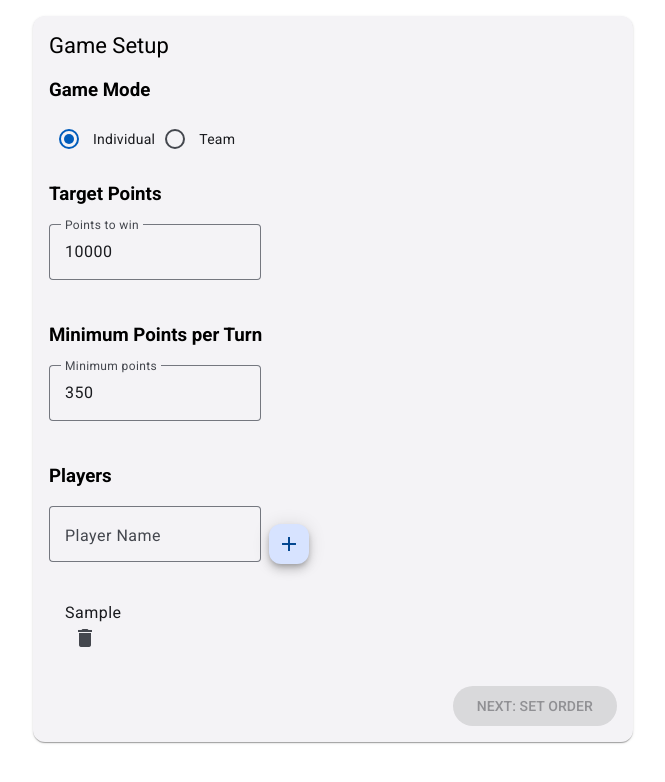
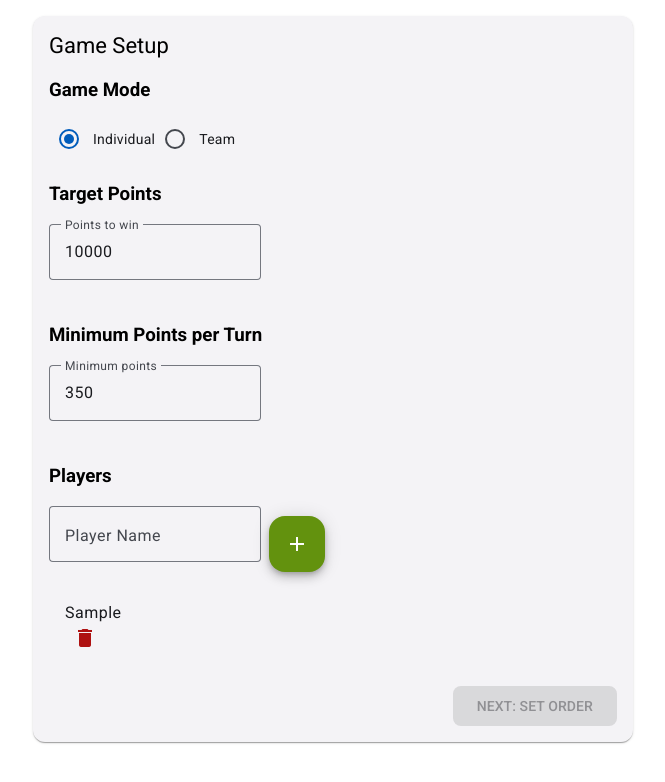
Before and after one commit to langecz/dice, an Angular app: page /#/setup in a window 1280 px wide. Both pictures are taken after typing "Sample" into the empty fields and a click on the button "add". Shown: the top 782 px of the page, without its empty margins (307-972 px from the left). Built offline with nearby package versions, Linux system fonts and the light colour scheme.

Commit message:
refactor button implementations to use matButton directive; enhance button styles and add new button classes

```diff
--- a/src/app/components/dashboard/dashboard.component.html
+++ b/src/app/components/dashboard/dashboard.component.html
@@ -1,7 +1,7 @@
 <mat-toolbar color="primary">
   <span>Dice Game</span>
   <span class="spacer"></span>
-  <button mat-button (click)="onNewGame()">New Game</button>
+  <button matButton="filled" (click)="onNewGame()">New Game</button>
 </mat-toolbar>
 
 <div class="dashboard-container">
@@ -27,7 +27,7 @@
         </div>
       </mat-card-content>
       <mat-card-actions>
-        <button mat-raised-button color="primary" (click)="onNewGame()">PLAY AGAIN</button>
+        <button matButton="filled" (click)="onNewGame()">PLAY AGAIN</button>
       </mat-card-actions>
     </mat-card>
   } @else {
@@ -74,8 +74,8 @@
         </mat-form-field>
       </mat-card-content>
       <mat-card-actions align="end">
-        <button mat-button color="warn" (click)="setZeroPoints(pointsInput)">ZERO</button>
-        <button mat-raised-button color="primary" (click)="submitPoints(pointsInput)" [disabled]="pointsInput.valueAsNumber < minPointsPerTurn() || !pointsInput.value">RECORD</button>
+        <button matButton="filled" class="btn-warn" (click)="setZeroPoints(pointsInput)">ZERO</button>
+        <button matButton="filled" (click)="submitPoints(pointsInput)" [disabled]="pointsInput.valueAsNumber < minPointsPerTurn() || !pointsInput.value">RECORD</button>
       </mat-card-actions>
     </mat-card>
   }
@@ -120,8 +120,8 @@
     Would you like to keep the current players or start fresh?
   </mat-dialog-content>
   <mat-dialog-actions align="end">
-    <button mat-button (click)="dialog.closeAll()">Cancel</button>
-    <button mat-button color="warn" (click)="resetGame(false)">New Players</button>
-    <button mat-raised-button color="primary" (click)="resetGame(true)">Keep Players</button>
+    <button matButton="filled" class="btn-warn" (click)="dialog.closeAll()">Cancel</button>
+    <button matButton="filled" class="btn-success" (click)="resetGame(false)">New Players</button>
+    <button matButton="filled" (click)="resetGame(true)">Keep Players</button>
   </mat-dialog-actions>
 </ng-template>
--- a/src/app/components/setup/game-config/game-config.component.html
+++ b/src/app/components/setup/game-config/game-config.component.html
@@ -30,7 +30,7 @@
       <mat-label>{{ setupForm.gameMode().value() === 'individual' ? 'Player Name' : 'Team Name' }}</mat-label>
       <input matInput #nameInput (keyup.enter)="addItem(nameInput.value); nameInput.value = ''" [aria-label]="setupForm.gameMode().value() === 'individual' ? 'Enter Player Name' : 'Enter Team Name'">
     </mat-form-field>
-    <button mat-mini-fab color="primary" (click)="addItem(nameInput.value); nameInput.value = ''" [aria-label]="setupForm.gameMode().value() === 'individual' ? 'Add Player' : 'Add Team'">
+    <button matFab class="btn-success" (click)="addItem(nameInput.value); nameInput.value = ''" [aria-label]="setupForm.gameMode().value() === 'individual' ? 'Add Player' : 'Add Team'">
       <mat-icon>add</mat-icon>
     </button>
   </div>
@@ -40,7 +40,7 @@
       @for (player of players(); track player.id) {
         <mat-list-item>
           <span matListItemTitle>{{ player.name }}</span>
-          <button mat-icon-button (click)="removeItem(player.id)">
+          <button matIconButton  class="btn-warn" (click)="removeItem(player.id)">
             <mat-icon>delete</mat-icon>
           </button>
         </mat-list-item>
@@ -51,7 +51,7 @@
       <mat-card class="team-card">
         <mat-card-header>
           <mat-card-title>{{ team.name }}</mat-card-title>
-          <button mat-icon-button (click)="removeItem(team.id)">
+          <button matIconButton class="btn-warn" (click)="removeItem(team.id)">
             <mat-icon>delete</mat-icon>
           </button>
         </mat-card-header>
@@ -61,14 +61,14 @@
               <mat-label>Player Name</mat-label>
               <input matInput #pInput (keyup.enter)="addPlayerToTeam(team.id, pInput.value); pInput.value = ''">
             </mat-form-field>
-            <button mat-button (click)="addPlayerToTeam(team.id, pInput.value); pInput.value = ''">Add</button>
+            <button matButton="filled" (click)="addPlayerToTeam(team.id, pInput.value); pInput.value = ''">Add</button>
           </div>
           <mat-list cdkDropList (cdkDropListDropped)="dropPlayerInTeam(team.id, $event)">
             @for (pid of team.playerIds; track pid) {
               <mat-list-item>
                 <span>{{ getPlayer(pid)?.name }}</span>
-                <button mat-icon-button (click)="removePlayerFromTeam(team.id, pid)">
-                  <mat-icon>close</mat-icon>
+                <button matIconButton class="btn-warn" (click)="removePlayerFromTeam(team.id, pid)">
+                  <mat-icon>delete</mat-icon>
                 </button>
               </mat-list-item>
             }
@@ -80,7 +80,7 @@
 </div>
 
 <div class="actions">
-  <button mat-raised-button color="primary" [disabled]="!canNext()" (click)="onNext()">
+  <button matButton="filled" [disabled]="!canNext()" (click)="onNext()">
     NEXT: SET ORDER
   </button>
 </div>
--- a/src/app/components/setup/player-ordering/player-ordering.component.html
+++ b/src/app/components/setup/player-ordering/player-ordering.component.html
@@ -15,8 +15,6 @@
 </div>
 
 <div class="actions">
-  <button mat-button (click)="onBack()">BACK</button>
-  <button mat-raised-button color="primary" (click)="onConfirm()">
-    START GAME
-  </button>
+  <button matButton="filled" class="btn-accent" (click)="onBack()">BACK</button>
+  <button matButton="filled" class="btn-success" (click)="onConfirm()">START GAME</button>
 </div>
--- a/src/styles.scss
+++ b/src/styles.scss
@@ -16,7 +16,62 @@ $dice-theme: mat.define-theme((
   ),
 ));
 
+$color-accent: #fbc02d;
+$color-success: #63920e;
+$color-warn: #ae1111;
+$color-white: #ffffffff;
+
+$filled-button-opacity: 0.55;
+$filled-button-shape: 8px;
+$fab-button-opacity: 0.2;
+//$fab-button-hover-color: #c4cf97;
+
+
+
 @include mat.all-component-themes($dice-theme);
 
 html, body { height: 100%; }
 body { margin: 0; font-family: Roboto, "Helvetica Neue", sans-serif; }
+
+.btn-warn {
+  @include mat.button-overrides((
+    filled-container-color: $color-warn,
+  ));
+  @include mat.icon-button-overrides((
+    icon-color: $color-warn,
+  ));
+}
+
+.btn-accent {
+  @include mat.button-overrides((
+    filled-container-color: $color-accent,
+  ))
+}
+
+.btn-success {
+  @include mat.button-overrides((
+    filled-container-color: $color-success,
+  ));
+  @include mat.fab-overrides((
+    foreground-color: $color-white,
+    container-color: $color-success,
+    ))
+}
+
+button[matButton] {
+    @include mat.button-overrides((
+      filled-container-shape: $filled-button-shape,
+      outlined-container-shape: $filled-button-shape,
+      protected-container-shape: $filled-button-shape,
+      text-container-shape: $filled-button-shape,
+      tonal-container-shape: $filled-button-shape,
+
+      filled-hover-state-layer-opacity: $filled-button-opacity,
+    ))
+}
+
+button[matFab] {
+  @include mat.fab-overrides((
+    hover-state-layer-opacity: $fab-button-opacity,
+  ))
+}
```
Also changed, not shown: prompts/prompts.md (+2 -0 lines), .junie/guidelines.md.
